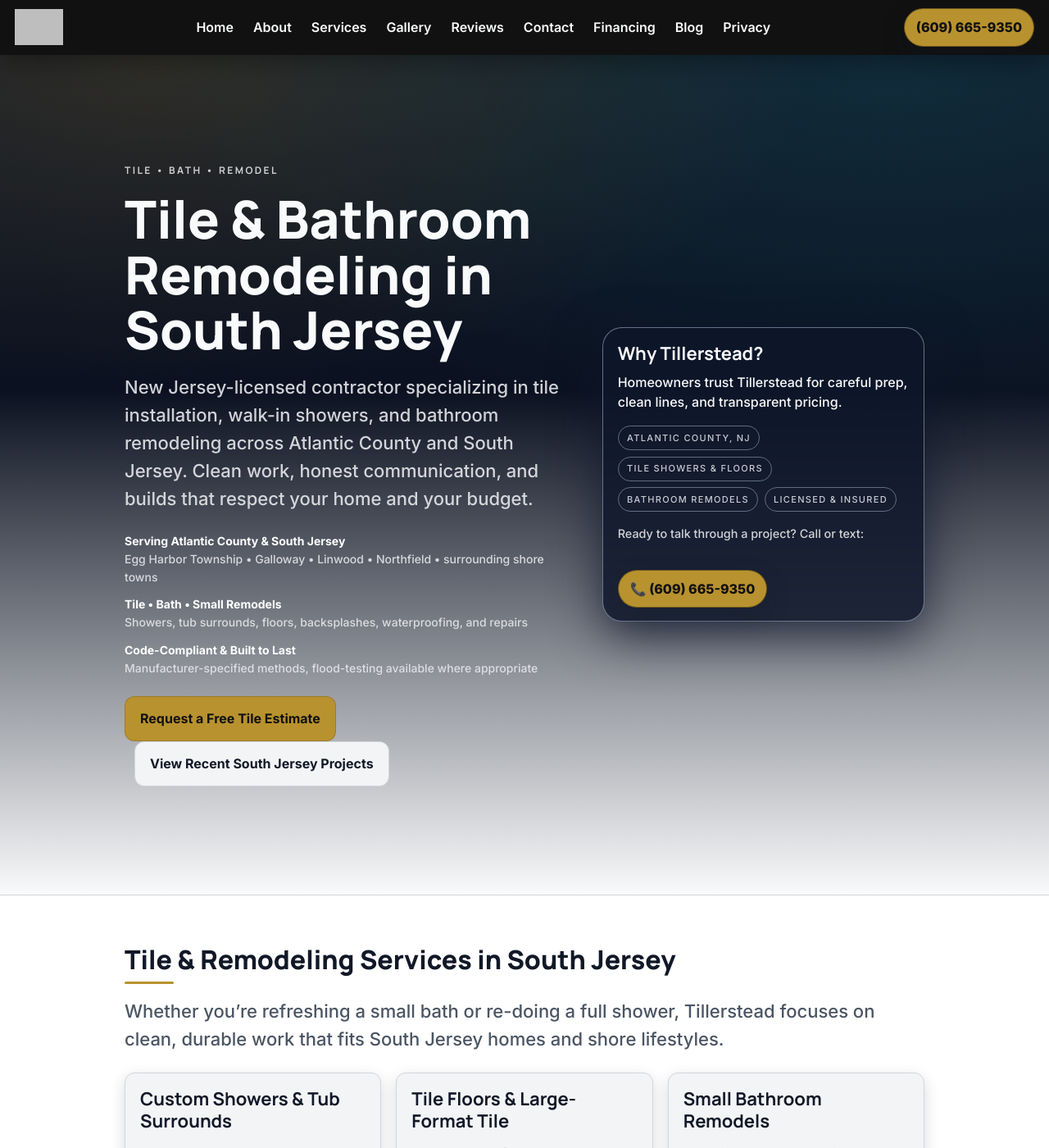
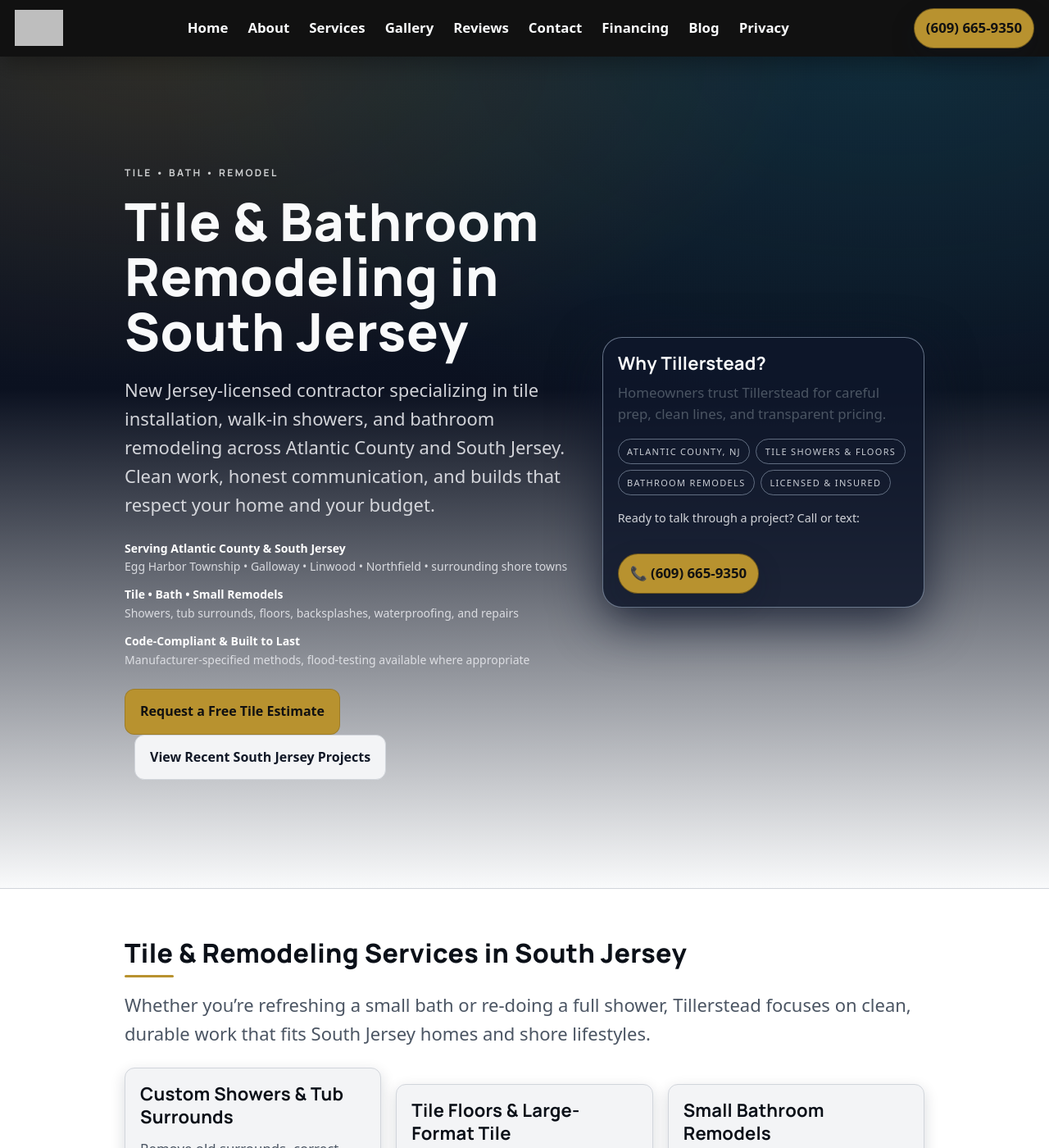
Before and after one commit to XTX33/Tillerstead-site, a Jekyll site: the page built from index.html, in a window 1280 px wide and 1400 px high. Shown: the whole window at 82% size. Built offline with Jekyll 4.4.1, drawn with Linux system fonts in a browser that asks for light colours; the list of posts is cut into pages by our own code; grey boxes are pictures that could not be loaded.

Commit message:
Update style.css

```diff
--- a/assets/css/style.css
+++ b/assets/css/style.css
@@ -3,7 +3,225 @@
    Colorway: Charcoal • Brass • Emerald
    Fonts: Inter (body), Manrope (UI/heads), IBM Plex Mono (code/nums)
    ========================================================= */
+/* =========================================
+   Tillerstead Global System – 2025
+   ========================================= */
 
+/* 1) Base & tokens */
+:root {
+  /* Brand */
+  --ts-ink:        #0b1018;  /* main text / charcoal */
+  --ts-ink-soft:   #4b5563;
+  --ts-paper:      #f9fafb;
+  --ts-surface:    #ffffff;
+  --ts-surface-alt:#111827;
+  --ts-brass:      #d1a638;
+  --ts-brass-dark: #b4891f;
+  --ts-emerald:    #0f766e;
+
+  /* Borders & depths */
+  --ts-border-subtle: #e5e7eb;
+  --ts-border-strong: #111827;
+  --ts-shadow-soft: 0 18px 45px rgba(15, 23, 42, 0.16);
+
+  /* Typographic scale (fluid) */
+  --ts-text-xs: clamp(0.8rem, 0.75rem + 0.1vw, 0.9rem);
+  --ts-text-sm: clamp(0.9rem, 0.85rem + 0.2vw, 1rem);
+  --ts-text-md: clamp(1rem, 0.95rem + 0.3vw, 1.05rem);
+  --ts-text-lg: clamp(1.15rem, 1.05rem + 0.4vw, 1.3rem);
+  --ts-text-xl: clamp(1.4rem, 1.15rem + 0.6vw, 1.7rem);
+  --ts-text-2xl: clamp(1.8rem, 1.45rem + 1vw, 2.3rem);
+
+  /* Spacing scale */
+  --ts-space-1: 0.5rem;
+  --ts-space-2: 0.75rem;
+  --ts-space-3: 1.25rem;
+  --ts-space-4: 2rem;
+  --ts-space-5: 3rem;
+  --ts-space-6: 4rem;
+
+  /* Radii */
+  --ts-radius-card: 1.25rem;
+  --ts-radius-pill: 999px;
+
+  /* Layout */
+  --ts-shell-width: 1120px;
+}
+
+/* 2) Body, headings, links */
+
+html, body {
+  margin: 0;
+  padding: 0;
+  scroll-behavior: smooth;
+}
+
+body {
+  font-family: system-ui, -apple-system, BlinkMacSystemFont, "Inter", sans-serif;
+  font-size: var(--ts-text-md);
+  line-height: 1.6;
+  background: #020617;
+  color: var(--ts-ink);
+}
+
+main {
+  background: var(--ts-paper);
+}
+
+h1, h2, h3, h4 {
+  font-family: "Manrope", system-ui, -apple-system, BlinkMacSystemFont, sans-serif;
+  line-height: 1.2;
+  letter-spacing: 0.01em;
+  color: var(--ts-ink);
+  margin: 0 0 var(--ts-space-2);
+}
+
+h1 { font-size: var(--ts-text-2xl); }
+h2 { font-size: var(--ts-text-xl); }
+h3 { font-size: var(--ts-text-lg); }
+
+p {
+  margin: 0 0 var(--ts-space-2);
+  color: var(--ts-ink-soft);
+}
+
+a {
+  color: var(--ts-emerald);
+  text-decoration: none;
+  transition: color 0.18s ease, opacity 0.18s ease;
+}
+a:hover,
+a:focus-visible {
+  color: #0a4f49;
+}
+
+/* 3) Layout utilities */
+
+.shell {
+  max-width: var(--ts-shell-width);
+  margin: 0 auto;
+  padding: 0 1.25rem;
+}
+
+.section {
+  padding-block: var(--ts-space-5);
+}
+
+.section--tight {
+  padding-block: var(--ts-space-4);
+}
+
+.section--dark {
+  background: #020617;
+  color: #e5e7eb;
+}
+
+.section--dark h1,
+.section--dark h2,
+.section--dark h3,
+.section--dark p {
+  color: inherit;
+}
+
+/* 4) Cards, buttons, chips */
+
+.card {
+  background: var(--ts-surface);
+  border-radius: var(--ts-radius-card);
+  padding: var(--ts-space-3);
+  box-shadow: 0 0 0 1px var(--ts-border-subtle);
+}
+
+.card--lift {
+  box-shadow: var(--ts-shadow-soft);
+  border: none;
+}
+
+.card--dark {
+  background: #020617;
+  color: #e5e7eb;
+  box-shadow: inset 0 0 0 1px rgba(148, 163, 184, 0.3);
+}
+
+.card + .card {
+  margin-top: var(--ts-space-3);
+}
+
+.btn {
+  display: inline-flex;
+  align-items: center;
+  justify-content: center;
+  gap: 0.4rem;
+  padding: 0.7rem 1.4rem;
+  border-radius: var(--ts-radius-pill);
+  border: 1px solid transparent;
+  font-size: var(--ts-text-sm);
+  font-weight: 600;
+  cursor: pointer;
+  text-decoration: none;
+  transition: background 0.18s ease, color 0.18s ease, transform 0.12s ease, box-shadow 0.18s ease;
+}
+
+.btn-primary {
+  background: var(--ts-brass);
+  color: #111827;
+  box-shadow: 0 10px 25px rgba(15, 23, 42, 0.35);
+}
+
+.btn-primary:hover,
+.btn-primary:focus-visible {
+  background: var(--ts-brass-dark);
+  transform: translateY(-1px);
+}
+
+.btn-ghost {
+  background: transparent;
+  color: var(--ts-ink);
+  border-color: var(--ts-border-subtle);
+}
+
+.btn-ghost:hover,
+.btn-ghost:focus-visible {
+  border-color: var(--ts-ink-soft);
+}
+
+/* 5) Simple grids */
+
+.grid {
+  display: grid;
+  gap: var(--ts-space-3);
+}
+
+@media (min-width: 768px) {
+  .grid-2 {
+    grid-template-columns: repeat(2, minmax(0, 1fr));
+  }
+  .grid-3 {
+    grid-template-columns: repeat(3, minmax(0, 1fr));
+  }
+}
+
+/* 6) Utility spacing helpers */
+
+.stack-sm > * + * { margin-top: var(--ts-space-1); }
+.stack-md > * + * { margin-top: var(--ts-space-2); }
+.stack-lg > * + * { margin-top: var(--ts-space-3); }
+
+/* 7) Skip link */
+
+.skip-link {
+  position: absolute;
+  left: -999px;
+  padding: 0.5rem 1rem;
+  background: var(--ts-brass);
+  color: #111827;
+  border-radius: var(--ts-radius-pill);
+  z-index: 50;
+}
+.skip-link:focus-visible {
+  left: 1rem;
+  top: 1rem;
+}
 /* -------------------------
    0) Accessibility Baseline
    ------------------------- */
```
